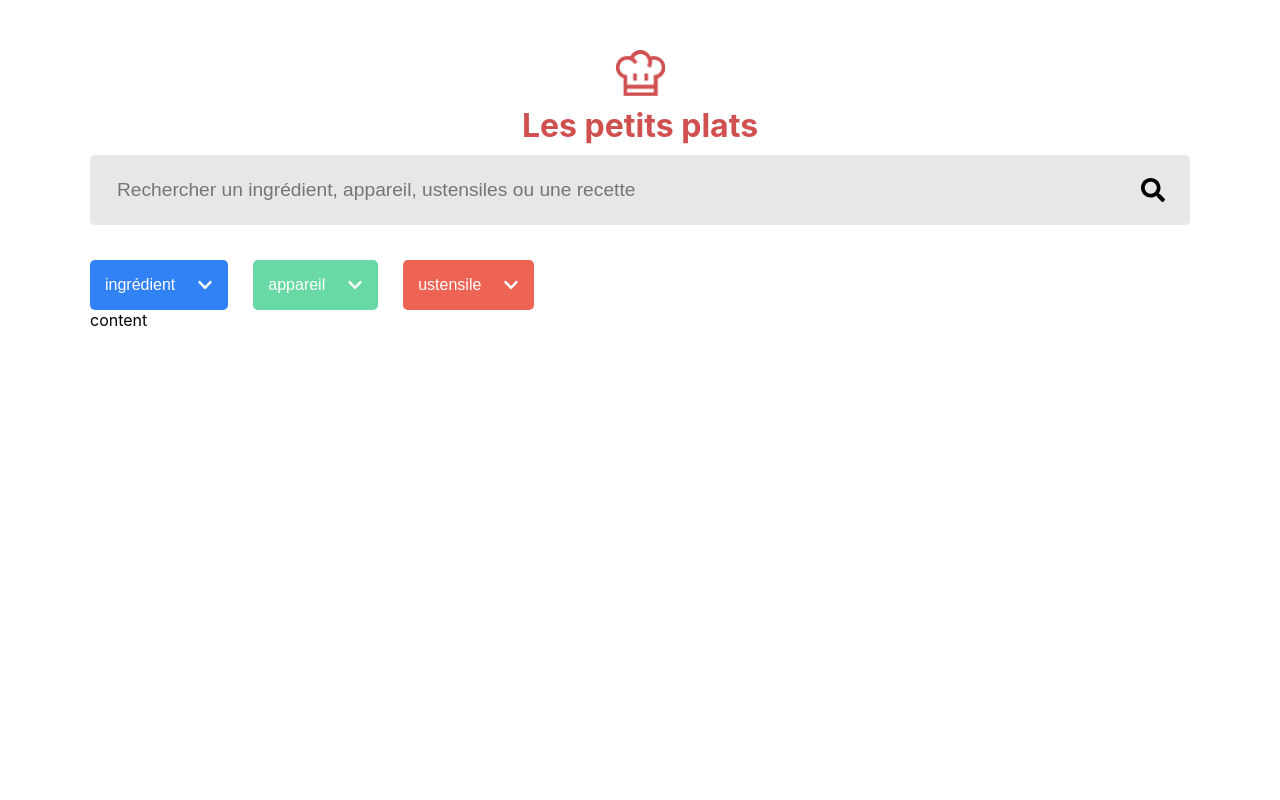
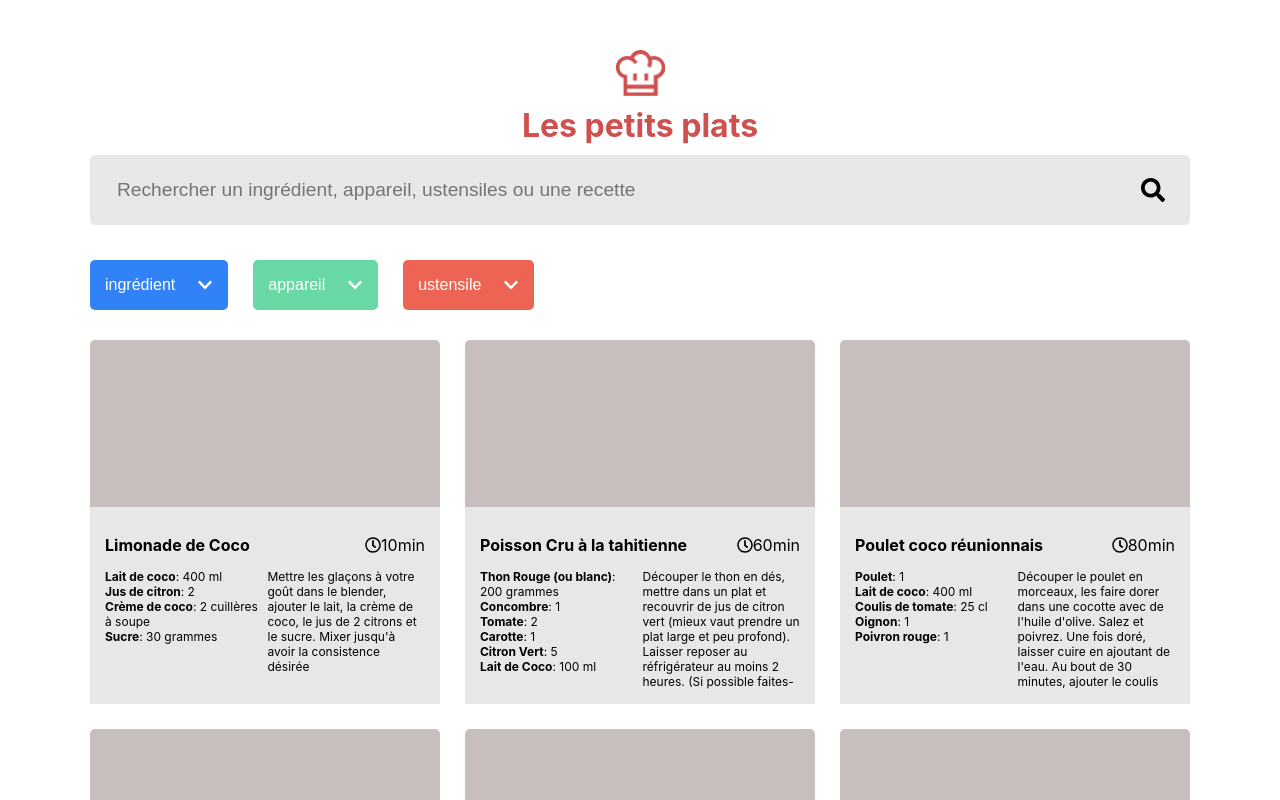
Before and after one commit to MathieuBouvet/MathieuBouvet_7_02072021, a React (Create React App) app: page / in a window 1280 px wide. Shown: the top 800 px of the page. Built offline with nearby package versions, Linux system fonts and the light colour scheme.

Commit message:
Add recipe cards

```diff
--- a/src/App.tsx
+++ b/src/App.tsx
@@ -8,8 +8,11 @@ import {
   ApplianceFilter,
 } from "./components/AdvancedFilter";
 import RecipeTag from "./components/RecipeTag";
+import Recipecard from "./components/RecipeCard";
 
 import useList from "./hooks/useList";
+
+import mainSearch from "./utils/mainSearch";
 
 import { recipes } from "./data/recipes";
 
@@ -29,6 +32,25 @@ const App = () => {
     selectedIngredients.length !== 0 ||
     selectedAppliances.length !== 0 ||
     selectedUstensils.length !== 0;
+
+  const searchedRecipes =
+    searchValue.length < 3 ? recipes : mainSearch(recipes, searchValue);
+
+  const recipesMatchingTagSelection = searchedRecipes.filter(recipe => {
+    const ingredientsMatch = selectedIngredients.every(ingredientTag =>
+      recipe.ingredients.find(ingredient => ingredient.name === ingredientTag)
+    );
+
+    const appliancesMatch = selectedAppliances.every(
+      applianceTag => recipe.appliance === applianceTag
+    );
+
+    const ustensilsMatch = selectedUstensils.every(ustensilTag =>
+      recipe.ustensils.find(ustensil => ustensil === ustensilTag)
+    );
+
+    return ingredientsMatch && appliancesMatch && ustensilsMatch;
+  });
 
   return (
     <>
@@ -67,23 +89,27 @@ const App = () => {
 
         <div className={styles.advancedFilterContainer}>
           <IngredientFilter
-            recipes={recipes}
+            recipes={recipesMatchingTagSelection}
             onTagClick={appendIngredient}
             selectedTags={selectedIngredients}
           />
           <ApplianceFilter
-            recipes={recipes}
+            recipes={recipesMatchingTagSelection}
             onTagClick={appendAppliance}
             selectedTags={selectedAppliances}
           />
           <UstensilFilter
-            recipes={recipes}
+            recipes={recipesMatchingTagSelection}
             onTagClick={appendUstensil}
             selectedTags={selectedUstensils}
           />
         </div>
       </header>
-      <main>content</main>
+      <main className={styles.recipeContainer}>
+        {recipesMatchingTagSelection.map(recipe => (
+          <Recipecard key={recipe.id} recipe={recipe} />
+        ))}
+      </main>
     </>
   );
 };
--- a/src/app.module.css
+++ b/src/app.module.css
@@ -38,3 +38,10 @@
 .ustensilTag {
   background-color: var(--color-ustensil);
 }
+
+.recipeContainer {
+  margin-top: 30px;
+  display: grid;
+  grid-template-columns: repeat(3, 1fr);
+  gap: 25px;
+}
--- /dev/null
+++ b/src/components/RecipeCard/RecipeCard.tsx
@@ -0,0 +1,37 @@
+import { FaRegClock } from "react-icons/fa";
+
+import { Recipe } from "../../data/types";
+
+import styles from "./recipeCard.module.css";
+
+interface Props {
+  recipe: Recipe;
+}
+
+const RecipeCard = ({ recipe }: Props) => {
+  return (
+    <section className={styles.recipeCard}>
+      <div className={styles.recipeContent}>
+        <div className={styles.titleContainer}>
+          <h2 className={styles.title}>{recipe.name}</h2>
+          <FaRegClock className={styles.clock} />
+          {recipe.time}min
+        </div>
+        <div className={styles.details}>
+          <ul>
+            {recipe.ingredients
+              .filter(ingredient => ingredient.quantity != null)
+              .map(({ name, unit, quantity }) => (
+                <li key={name}>
+                  <b>{name}</b>: {quantity} {unit}
+                </li>
+              ))}
+          </ul>
+          <p className={styles.description}>{recipe.description}</p>
+        </div>
+      </div>
+    </section>
+  );
+};
+
+export default RecipeCard;
--- /dev/null
+++ b/src/components/RecipeCard/index.ts
@@ -0,0 +1 @@
+export { default } from "./RecipeCard";
--- /dev/null
+++ b/src/components/RecipeCard/recipeCard.module.css
@@ -0,0 +1,43 @@
+.recipeCard {
+  height: 364px;
+  border-radius: var(--base-radius);
+  background-color: var(--color-foundation-2);
+  display: flex;
+  flex-direction: column-reverse;
+}
+
+.recipeContent {
+  background-color: var(--color-foundation-1);
+  padding: 15px;
+}
+
+.titleContainer {
+  display: flex;
+  align-items: center;
+}
+
+.title {
+  font-size: 1rem;
+  white-space: nowrap;
+  text-overflow: ellipsis;
+  max-width: 250px;
+  overflow: hidden;
+}
+
+.clock {
+  margin-left: auto;
+}
+
+.details {
+  display: grid;
+  grid-template-columns: 1fr 1fr;
+  gap: 5px;
+  font-size: 0.75rem;
+}
+
+.description {
+  height: 120px;
+  margin: 0;
+  overflow: hidden;
+  text-overflow: ellipsis;
+}
--- /dev/null
+++ b/src/utils/arrayEquals.ts
@@ -0,0 +1,6 @@
+export function arrayEquals<T>(array1: T[], array2: T[]): boolean {
+  if (array1.length !== array2.length) {
+    return false;
+  }
+  return array1.every((item, index) => item === array2[index]);
+}
--- /dev/null
+++ b/src/utils/mainSearch.ts
@@ -0,0 +1,17 @@
+import { Recipe } from "../data/types";
+
+export default function mainSearch(
+  recipes: Recipe[],
+  search: string
+): Recipe[] {
+  return recipes.filter(recipe => {
+    const searchFor = search.toLowerCase();
+    return (
+      recipe.name.toLowerCase().includes(searchFor) ||
+      recipe.description.toLowerCase().includes(searchFor) ||
+      recipe.ingredients.some(ingredient =>
+        ingredient.name.toLowerCase().includes(searchFor)
+      )
+    );
+  });
+}
```
